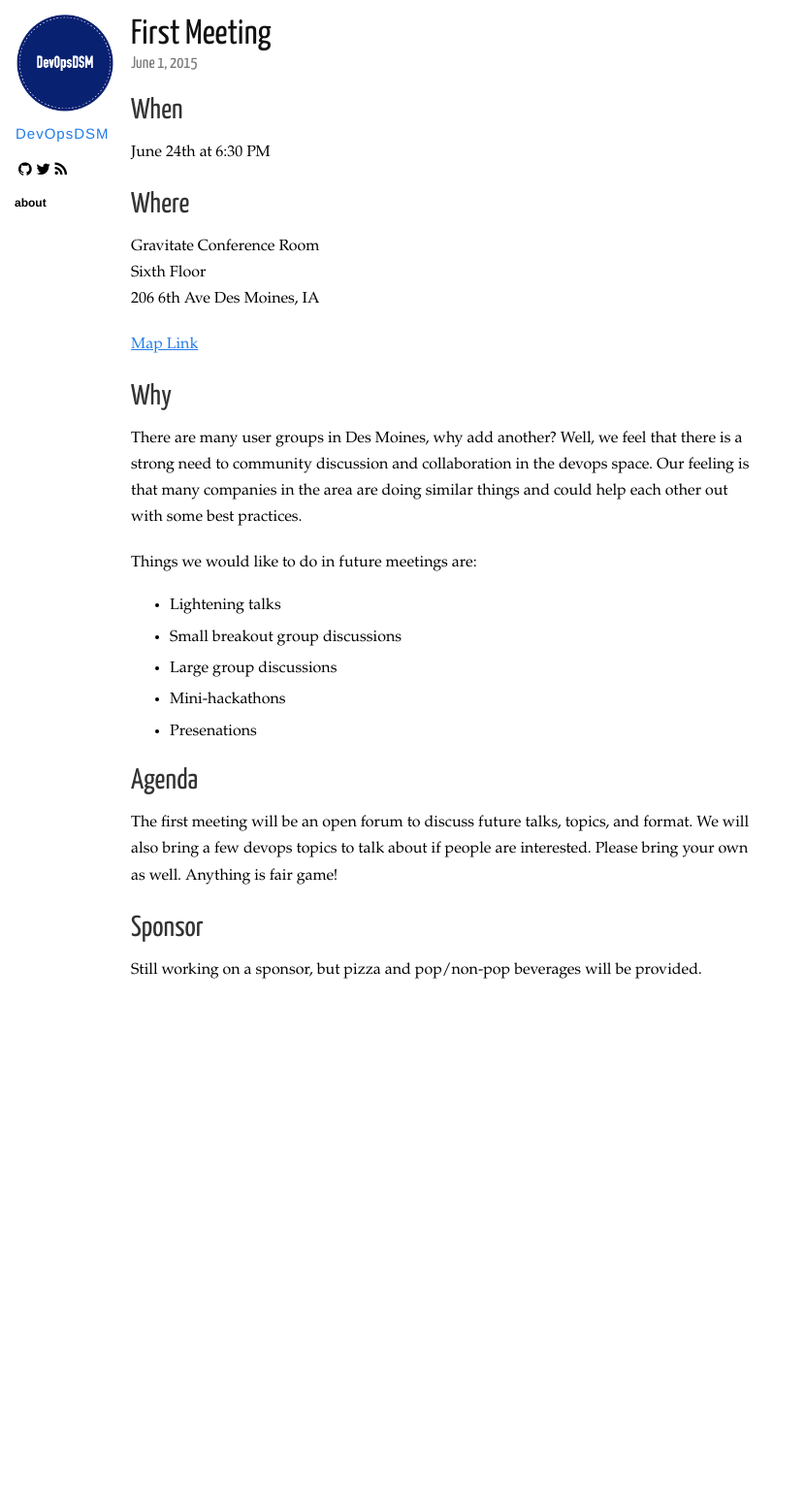
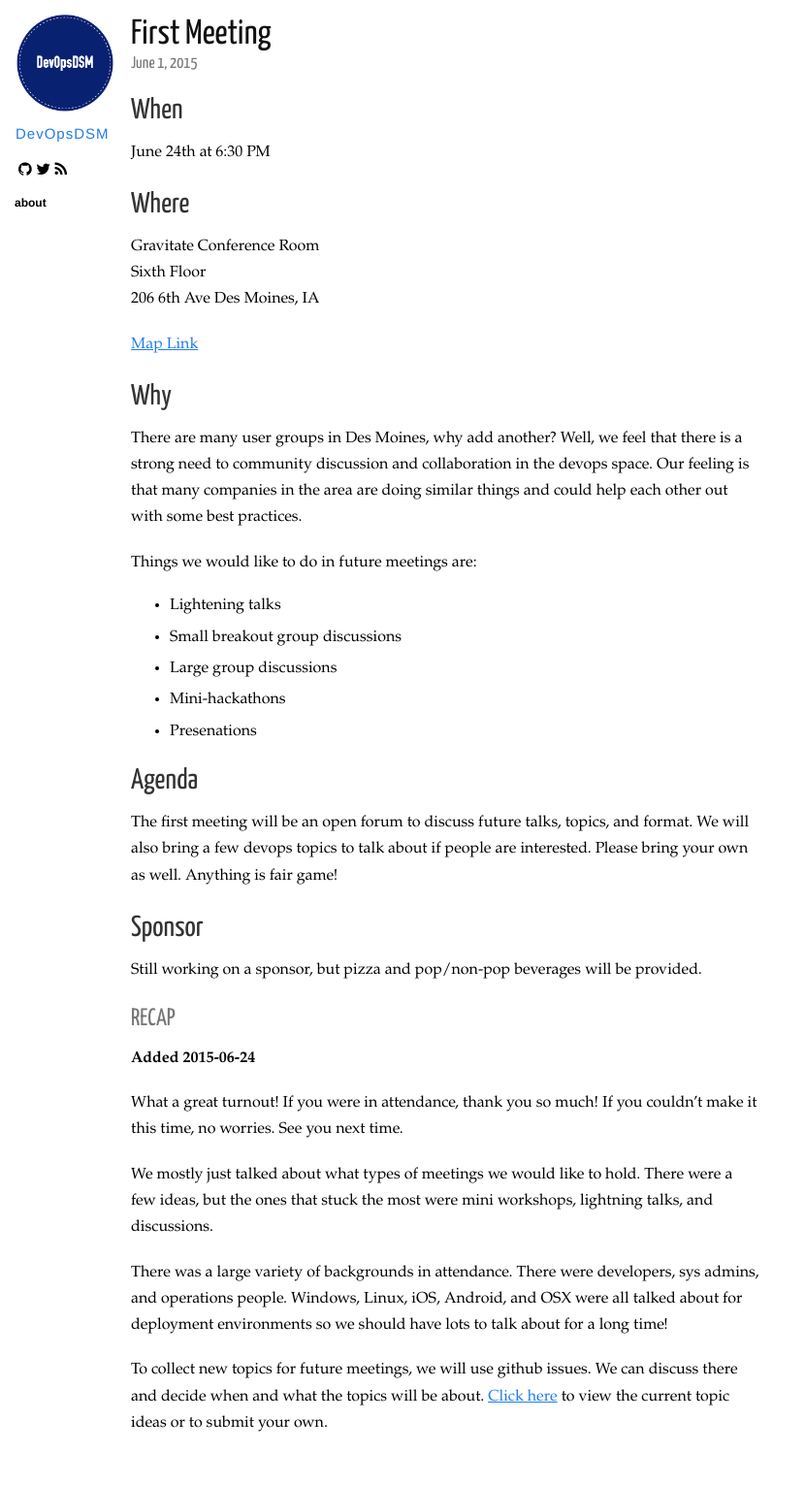
Before and after one commit to DevOpsDSM/devopsdsm, a Jekyll site: the page built from _posts/2015-06-01-First-Meeting.md, in a window 1280 px wide. Shown: the whole page at 97% size, without its empty margins (0-830 px from the left). Built offline with Jekyll 4.4.1, drawn with Linux system fonts in a browser that asks for light colours; nearby versions of some CDN libraries; Markdown is read by kramdown in place of the engine named in the settings; before the commit the page ends 1064 px from its top, so only the background shows below that.

Commit message:
first-meeting recap

```diff
--- a/_posts/2015-06-01-First-Meeting.md
+++ b/_posts/2015-06-01-First-Meeting.md
@@ -40,3 +40,21 @@ Please bring your own as well. Anything is fair game!
 ## Sponsor
 
 Still working on a sponsor, but pizza and pop/non-pop beverages will be provided.
+
+### RECAP
+
+__Added 2015-06-24__
+
+What a great turnout! If you were in attendance, thank you so much! If you couldn't make it
+this time, no worries. See you next time.
+
+We mostly just talked about what types of meetings we would like to hold. There were a few
+ideas, but the ones that stuck the most were mini workshops, lightning talks, and discussions.
+
+There was a large variety of backgrounds in attendance. There were developers, sys admins,
+and operations people. Windows, Linux, iOS, Android, and OSX were all talked about for deployment
+environments so we should have lots to talk about for a long time!
+
+To collect new topics for future meetings, we will use github issues. We can discuss there
+and decide when and what the topics will be about. [Click here](https://github.com/DevOpsDSM/devopsdsm/issues)
+to view the current topic ideas or to submit your own.
```
